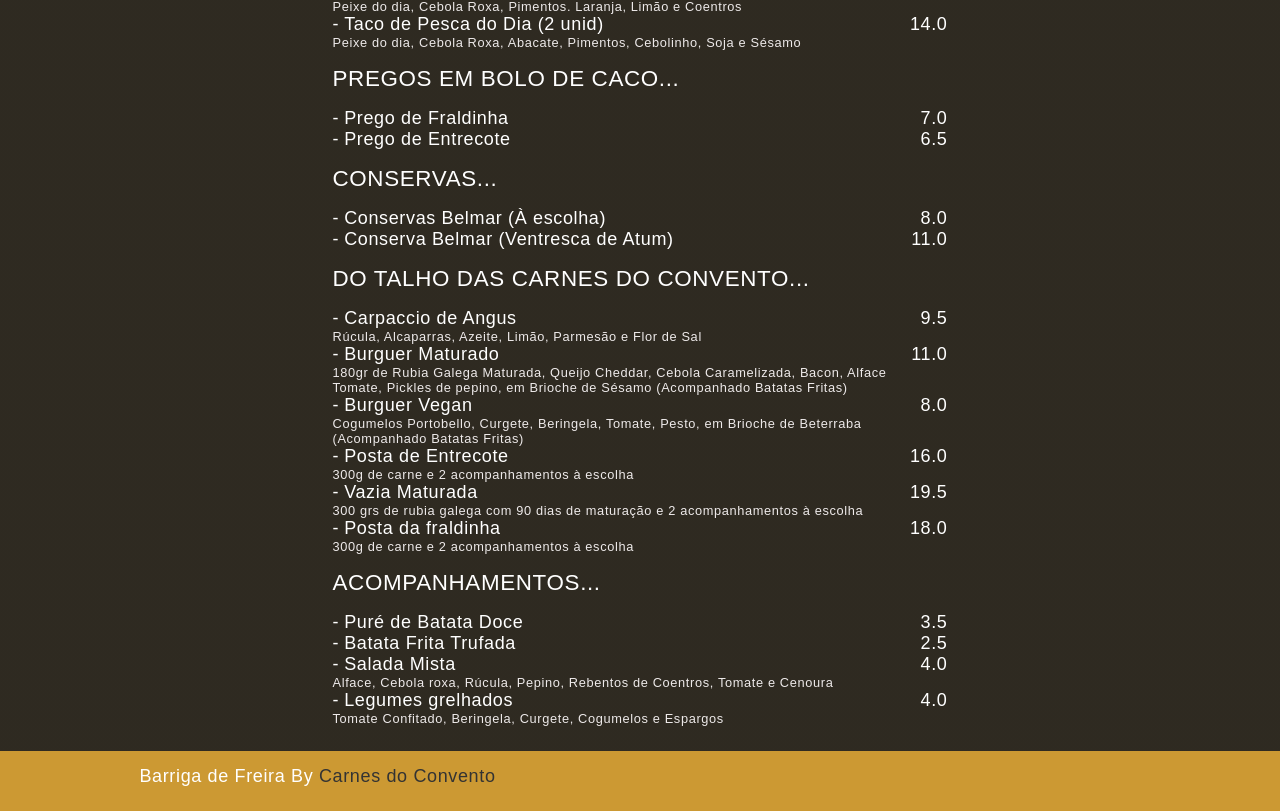
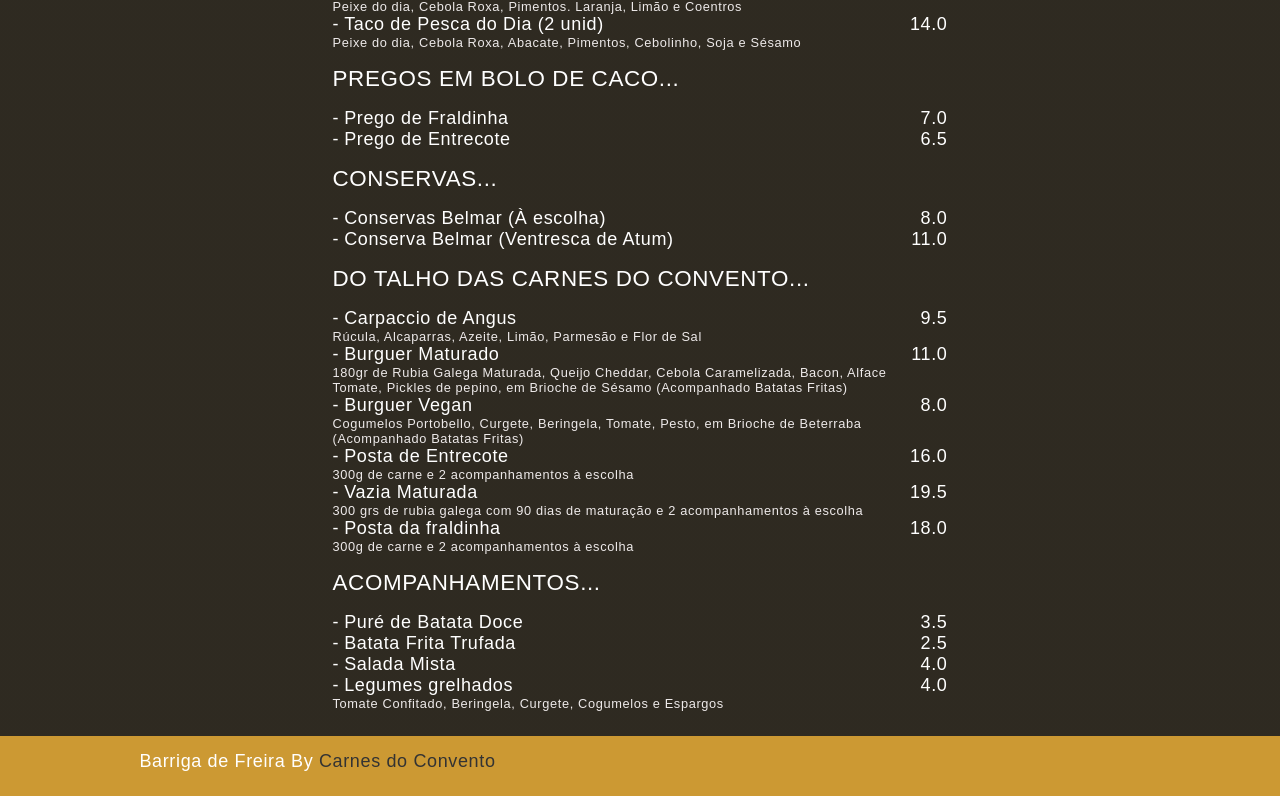
Before and after one commit to wanderson1873/barriga-de-freira, a React (Create React App) app: page / in a window 1280 px wide. Shown: the part 1618-2429 px from the top of the page. Built offline with nearby package versions, Linux system fonts and the light colour scheme; a web font is replaced by a local one.

Commit message:
Update Ementa.js

```diff
--- a/src/components/Ementa.js
+++ b/src/components/Ementa.js
@@ -439,7 +439,6 @@ const Ementa = () => {
             <ul>
                <li className="name">
                   Salada Mista
-                  <span>Alface, Cebola roxa, Rúcula, Pepino, Rebentos de Coentros, Tomate e Cenoura</span>
                </li>
                <li className="price">4.0</li>
             </ul>
```
